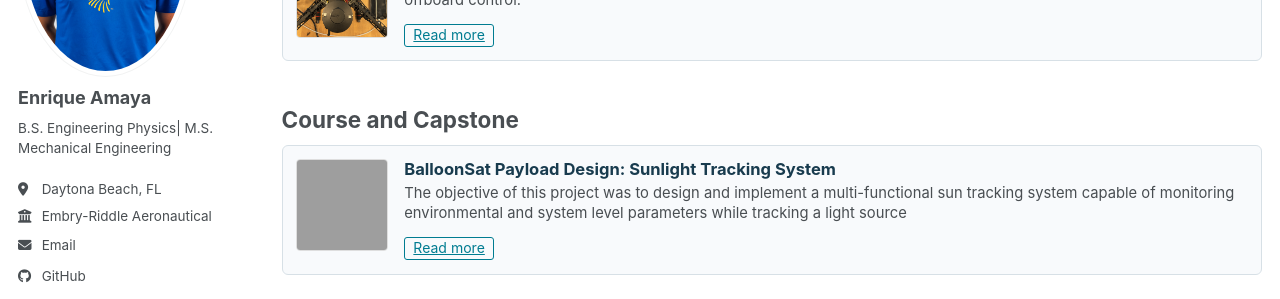
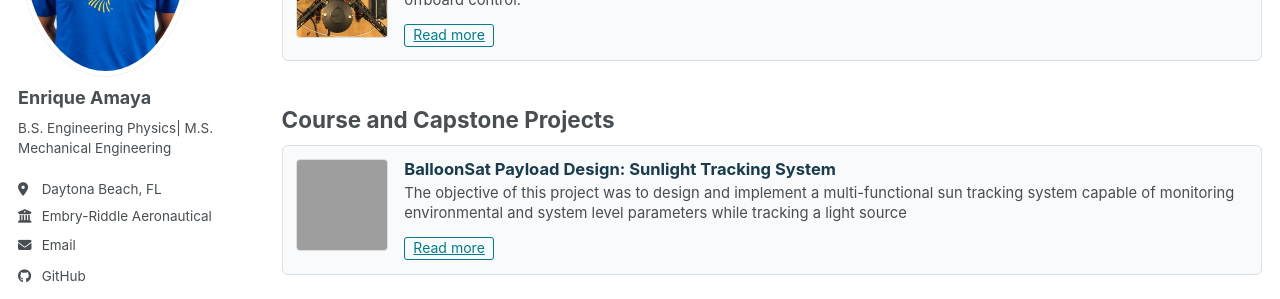
Before and after one commit to kikeamaya/kikeamaya.github.io, a Jekyll site: the page built from _pages/projects.html, in a window 1280 px wide, cut to the strip 286-585 px from the top of the page. Built offline with Jekyll 4.4.1, drawn with Linux system fonts in a browser that asks for light colours; a style sheet for code colours, icons or effects is not loaded; grey boxes are pictures that could not be loaded.

Commit message:
Added title line

```diff
--- a/_pages/projects.html
+++ b/_pages/projects.html
@@ -5,7 +5,7 @@ permalink: /projects/
 author_profile: true
 ---
 
-<h2>Engineering Physics Propulsion Laboratory</h2>
+<h2 class="project-section-title">Engineering Physics Propulsion Laboratory</h2>
 
 <div class="list__wrapper">
 {% for post in site.portfolio %}
@@ -16,7 +16,7 @@ author_profile: true
 </div>
 
 
-<h2>Course and Capstone</h2>
+<h2 class="project-section-title">Course and Capstone Projects</h2>
 
 <div class="list__wrapper">
 {% for post in site.portfolio %}
```
